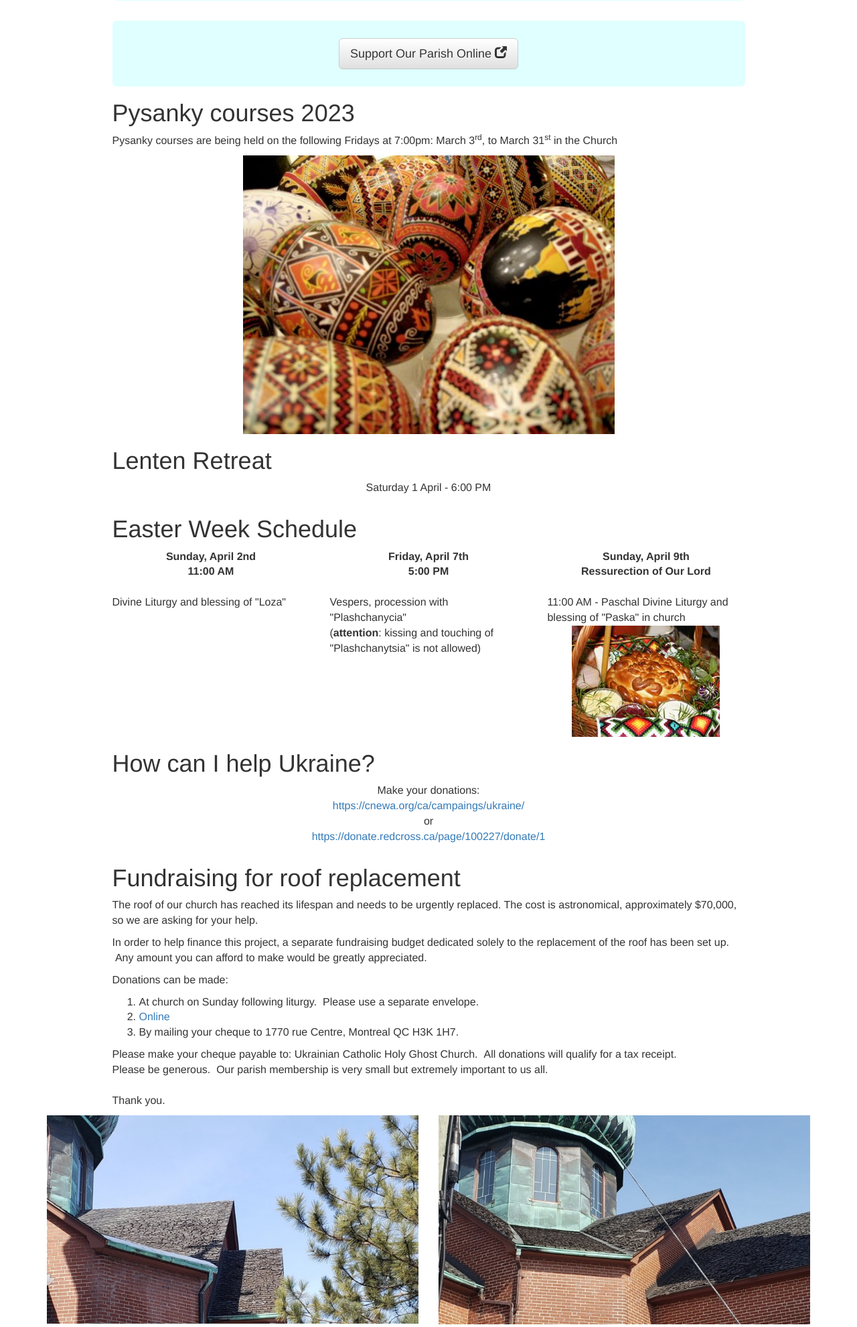
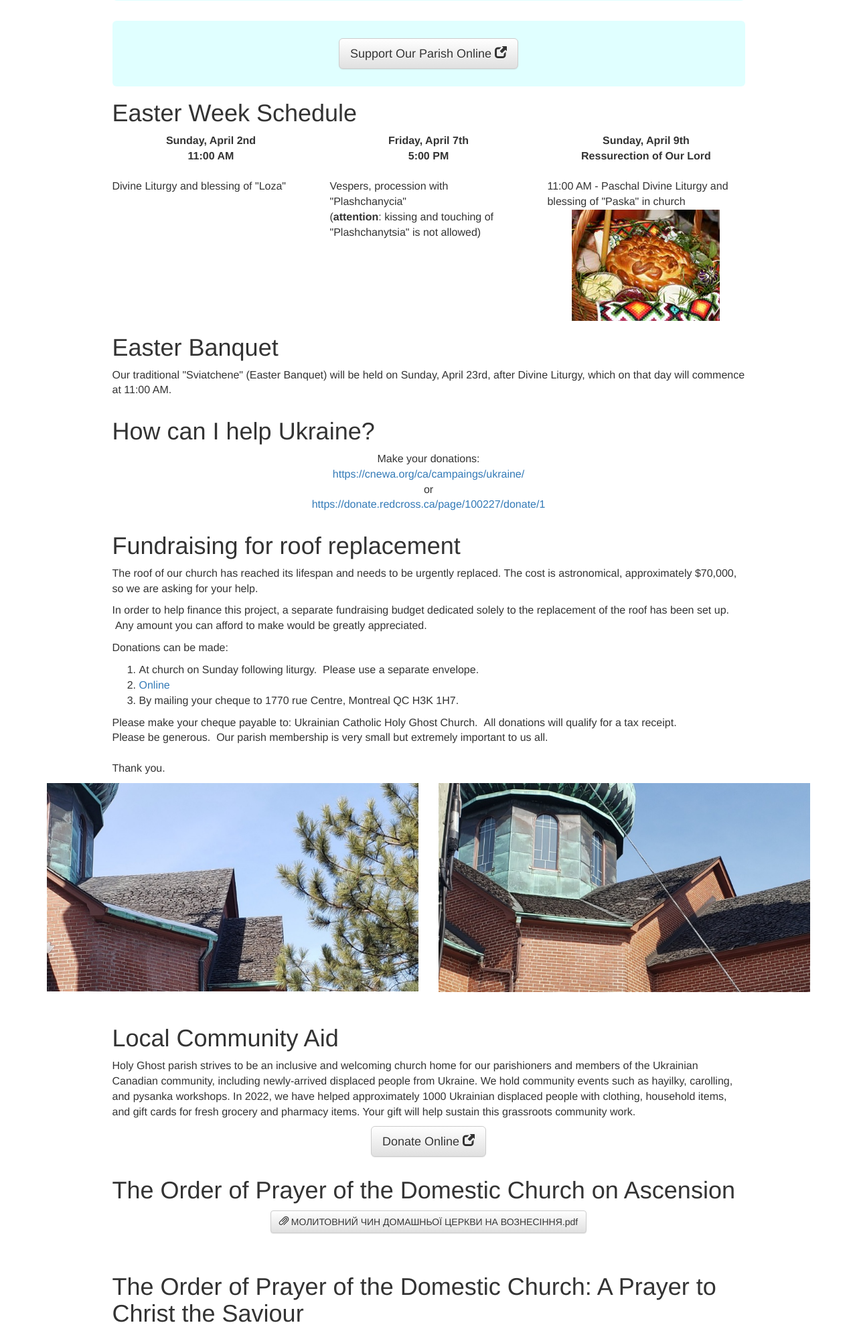
Before and after one commit to Netopya/UCHGC-Website, a PHP site: page / in a window 1280 px wide. Shown: the part 673-2654 px from the top of the page at 67% size. Run offline with PHP 8.4, Linux system fonts and the light colour scheme; some libraries are stand-ins or nearby versions.

Commit message:
after easter updates

```diff
--- a/index.php
+++ b/index.php
@@ -82,19 +82,12 @@
 
                 <!-- <div class="row">
                     <div class="col-lg-10 col-lg-offset-1">
-                        <h1><?php echo $eb_h[$refined_laguage]; ?></h1>
-                        <p><?php echo $eb_t[$refined_laguage]; ?></p>
-                    </div>
-                </div> -->
-
-                <!-- <div class="row">
-                    <div class="col-lg-10 col-lg-offset-1">
                         <h1><?php echo $gr2013_title[$refined_laguage]; ?></h1>
                         <p><?php echo $gr2013_content[$refined_laguage]; ?></p>
                     </div>
                 </div> -->
 
-                <div class="row">
+                <!-- <div class="row">
                     <div class="col-lg-10 col-lg-offset-1">
                         <h1><?php echo $psy2013_title[$refined_laguage]; ?></h1>
                         <p><?php echo $psy2013_content[$refined_laguage]; ?></p>
@@ -104,7 +97,7 @@
                     <div class="col-lg-6 col-lg-offset-3">
                         <img class="img-responsive" src="images/easter_thub.jpg" />
                     </div>
-                </div>
+                </div> -->
 
                 <!-- <div class="row">
                     <div class="col-lg-10 col-lg-offset-1">
@@ -132,11 +125,11 @@
                     </div>
                 </div> -->
 
-                <div class="row">
+                <!-- <div class="row">
                     <div class="col-lg-10 col-lg-offset-1">
                         <?php echo $lent2023[$refined_laguage]; ?>
                     </div>
-                </div>
+                </div> -->
 
                 <div class="row">
                     <div class="col-lg-10 col-lg-offset-1">
@@ -161,6 +154,13 @@
                                 <center><a href="images/C2011TorEasterAround-the-World-012.jpg"><img src="images/thumbnails/thb_C2011TorEasterAround-the-World-012.jpg"/></a></center>
                             </div>
                         </div>
+                    </div>
+                </div>
+
+                <div class="row">
+                    <div class="col-lg-10 col-lg-offset-1">
+                        <h1><?php echo $eb_h[$refined_laguage]; ?></h1>
+                        <p><?php echo $eb_t[$refined_laguage]; ?></p>
                     </div>
                 </div>
 
--- a/opening_php.php
+++ b/opening_php.php
@@ -377,7 +377,7 @@
     $e_6t = array("Bright Monday -- Divine Liturgy","Lumineux Lundi - liturgie divine","СВІТЛИЙ ПОНЕДІЛОК");
 
     $eb_h = array("Easter Banquet","Banquet Pâques","СПІЛЬНЕ ПАРАФІЯЛЬНЕ СВЯЧЕНЕ");
-    $eb_t = array("Our traditional \"Sviatchene\" (Easter Banquet) will be held on Sunday, May 1st, after Divine Liturgy, which on that day will commence at 11:00 AM.","Notre traditionnelle «Sviatchene» (Banquet Pâques) aura lieu le dimanche 1 mai, après la divine liturgie qui commencera cette journée, à 11 h.","СПІЛЬНЕ ПАРАФІЯЛЬНЕ СВЯЧЕНЕ  відбудеться  в  Неділю, 1 травня по Службі Божій. В цей день Служба Божа служитиметься о 11:00");
+    $eb_t = array("Our traditional \"Sviatchene\" (Easter Banquet) will be held on Sunday, April 23rd, after Divine Liturgy, which on that day will commence at 11:00 AM.","Notre traditionnelle «Sviatchene» (Banquet Pâques) aura lieu le dimanche 23 avril, après la divine liturgie qui commencera cette journée, à 11 h.","СПІЛЬНЕ ПАРАФІЯЛЬНЕ СВЯЧЕНЕ  відбудеться  в  Неділю, 23 квітень по Службі Божій. В цей день Служба Божа служитиметься о 11:00");
 
 	$gr2013_title = array("Ukrainian Catholic Green Sunday Memorial Service","Service commémoratif catholique du dimanche vert ukrainien","Неділя Зіслання Святого Духа похід і соборна панахида на цвинтарі");
 	$gr2013_content = array("\"Zelenyj Swiata\" this year falls on Sunday June 5th</br>
```
